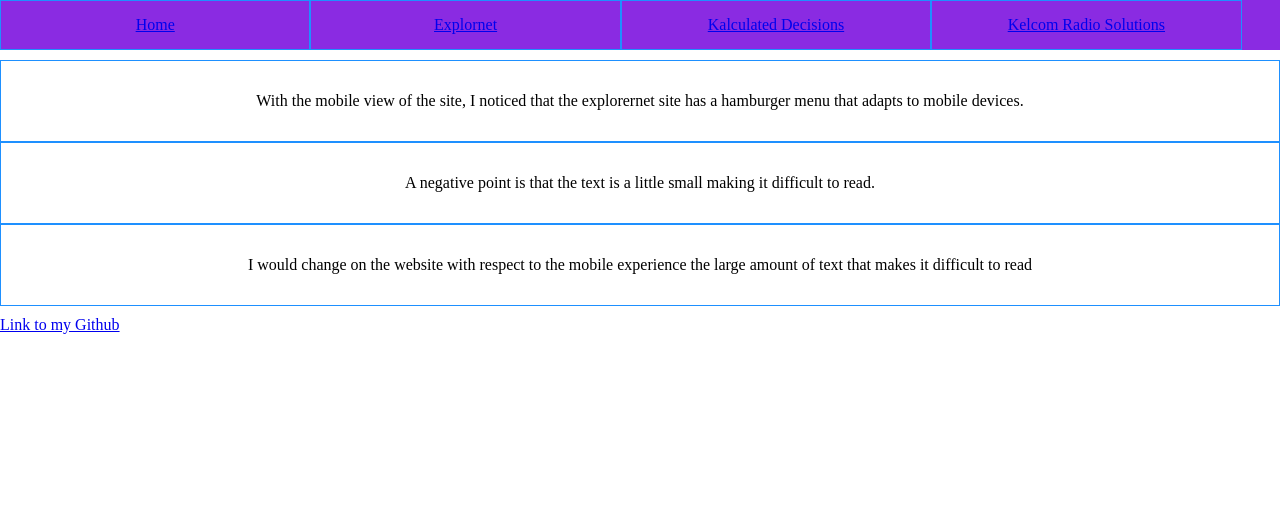
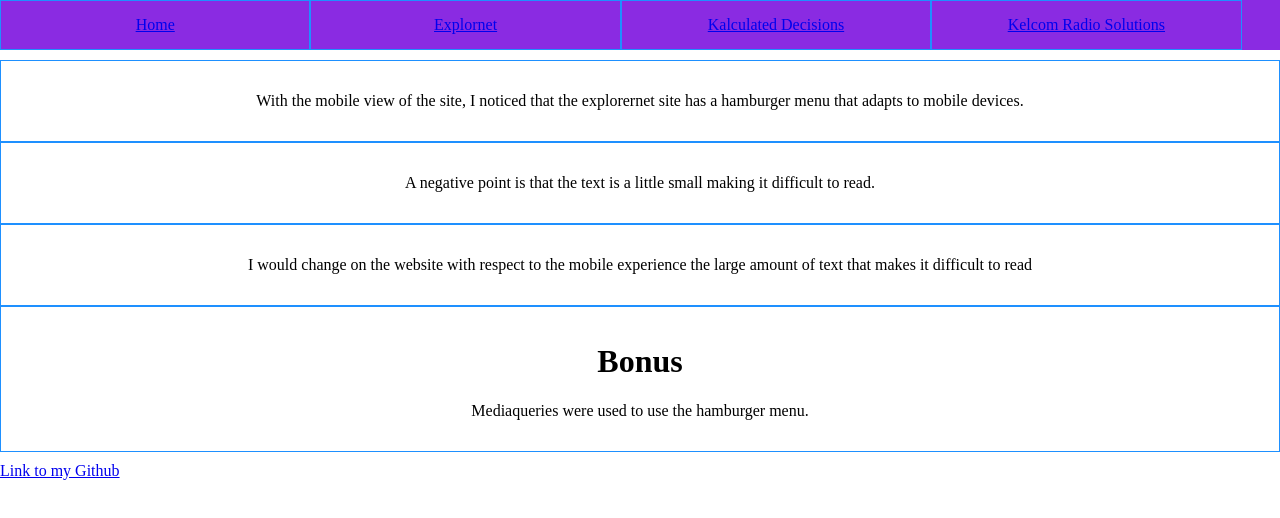
Before and after one commit to JoaoVitorcan/Project-Mobile-FrontEnd-College, a plain HTML site: page StarterFiles/Explornet.html in a window 1280 px wide. Drawn offline with nearby package versions, Linux system fonts and the light colour scheme.

Commit message:
added bonus on explornet page

```diff
--- a/StarterFiles/Explornet.html
+++ b/StarterFiles/Explornet.html
@@ -53,6 +53,16 @@
           the large amount of text that makes it difficult to read
         </p>
       </div>
+
+
+      <div class="col-12">
+        <h1>Bonus</h1>
+        <p>
+        Mediaqueries were used to use the hamburger menu.
+        </p>
+      </div>
+
+
     </div>
   </main>
   <footer>
```
